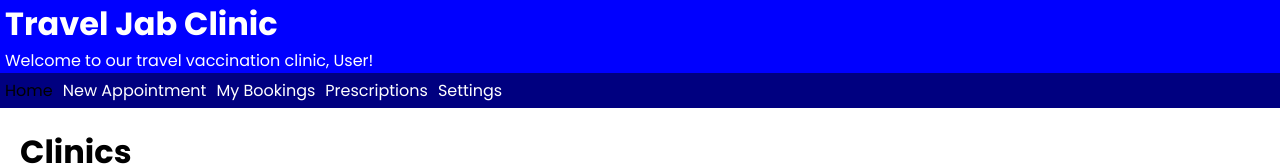
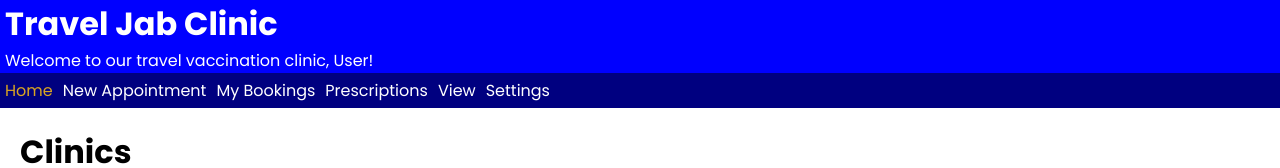
Before and after one commit to Elijah-Obiago/group66-database-coursework-Y2, a React (Vite) app: page / in a window 1280 px wide. In both pictures the pointer is over the link "Home". Shown: the top 168 px of the page. Built offline with nearby package versions, Linux system fonts and the light colour scheme.

Commit message:
NavBar Hover Colour changed

```diff
--- a/src/App.jsx
+++ b/src/App.jsx
@@ -150,6 +150,9 @@ function App() {
           <a href="#">Prescriptions</a>
         </div>
         <div className="navItem">
+          <a href="#">View</a>
+        </div>
+        <div className="navItem">
           <a href="#">Settings</a>
         </div>
       </nav>
--- a/src/App.scss
+++ b/src/App.scss
@@ -37,7 +37,7 @@ div.layout {
       text-decoration: none;
 
       &:hover {
-        color: black;
+        color: goldenrod;
       }
     }
   }
```
